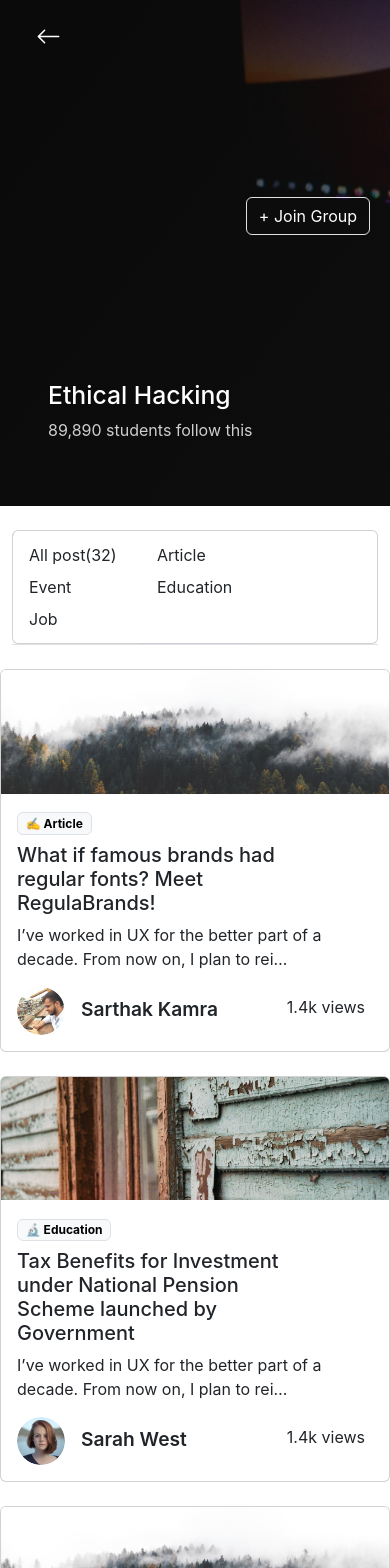
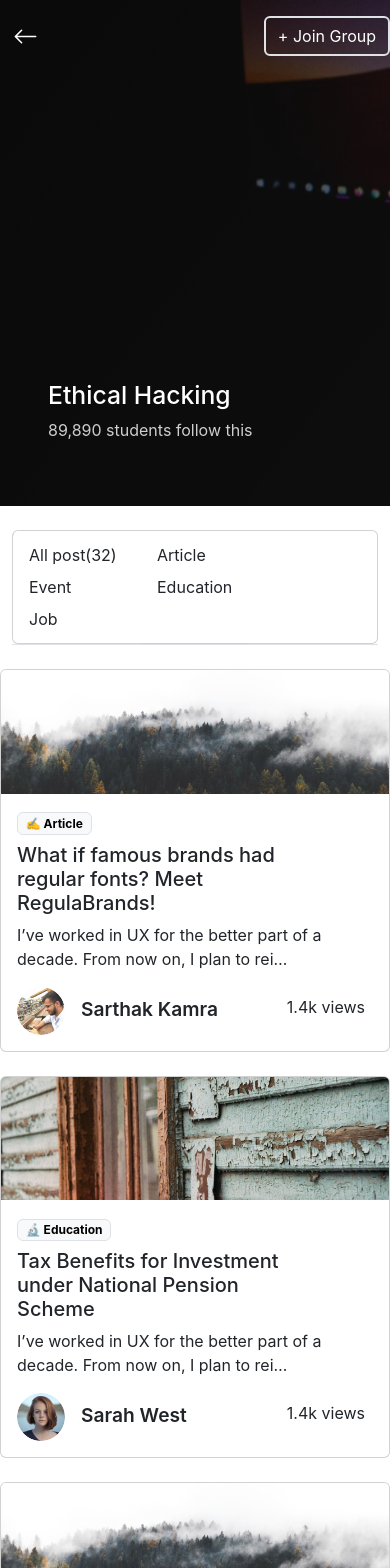
Before and after one commit to warriorBunny013/Communify, a React (Create React App) app: page / in a window 390 px wide. Shown: the top 1568 px of the page. Built offline with nearby package versions, Linux system fonts and the light colour scheme.

Commit message:
responsiveness

```diff
--- a/src/components/Auth/RegisterSmall.js
+++ b/src/components/Auth/RegisterSmall.js
@@ -23,15 +23,13 @@ const RegisterSmall = ({setOpens}) => {
             </div>
             <button className='btn btn-primary p-2 rounded-pill mt-4 w-50 text-white fw-bold'>Create account</button>
             <button className='btn btn-light border shadow-sm p-2 rounded mt-4 w-100  fw-bold'> <img alt="fb" src='fb.png'/> &nbsp; Sign up with Facebook</button>
-            <button className='btn mb-5 btn-light border shadow-sm p-2 rounded mt-4 w-100 fw-bold'><img alt="google" src='search.png'/> &nbsp; Sign up with Google</button>
+            <button className='btn mb-2 btn-light border shadow-sm p-2 rounded mt-4 w-100 fw-bold'><img alt="google" src='search.png'/> &nbsp; Sign up with Google</button>
 
           </div>
           <div className='col-md-6'>
             <div className='d-flex flex-column'>
-            <p className='mt-5 ms-5'>Already have an account?<span className='fw-bold text-primary'> Sign In</span></p>
-            <img src='formimage.png' alt="formimage"/>
+            <p className=' ms-5'>Already have an account?<span className='fw-bold text-primary'> Sign In</span></p>
             </div>
-
             <p className='mb-5' style={{fontSize:"0.8rem",color:"rgba(0, 0, 0, 0.5)",fontWeight:"500"}}>By signing up, you agree to our Terms & conditions, Privacy policy</p>
           </div>
         </div>
--- a/src/components/Card.js
+++ b/src/components/Card.js
@@ -1,11 +1,11 @@
 import React from 'react';
 
 const Card = ({image,type,category,heading,paragraph,profile,name,date,place,views}) => {
-    return (<div className=''>
+    return (<div className='w-100'>
          <div className="mt-4 card mb-3 w-100" >
-  <img src={image} className="card-img-top" alt="..."/>
+  <img src={image} className="w-100 card-img-top" alt="..."/>
   <div className="card-body">
-  <span class="badge text-black border bg-light">{category}</span>
+  <span className="badge text-black border bg-light">{category}</span>
     <h5 className="card-title mt-2 w-75">{heading}</h5>
     {(type!=="content")?<div className="">
         <div className='d-flex gap-4'>
--- a/src/components/FilterNav.js
+++ b/src/components/FilterNav.js
@@ -3,7 +3,7 @@ import Modal from './Modal';
 import data from '../data';
 const FilterNav = ({filterItem,setItem}) => {
     const [isOpen,setIsOpen]=useState(false);
-
+    // const [isOpens,setIsOpens]=useState(false);
 
     return (
         <>
@@ -30,9 +30,8 @@ const FilterNav = ({filterItem,setItem}) => {
 
         <div className='flex-wrap d-xl-none d-lg-none d-md-none d-flex container justify-content-center w-100 flex-column'>
        <h3 className='mb-5 fw-bold mt-4'>Posts(368)</h3>
-
         <div className='flex-wrap dropdown d-flex align-items-end justify-content-around border-bottom'>
-        <button class="btn btn-light dropdown-toggle" type="button" id="dropdownMenu2" data-toggle="dropdown" aria-haspopup="true" aria-expanded="false">
+        <button className="btn btn-light dropdown-toggle" type="button" id="dropdownMenu2" data-toggle="dropdown" aria-haspopup="true" aria-expanded="false">
     Dropdown
   </button>
             <div aria-labelledby="dropdownMenu2" className='flex-wrap dropdown-menu d-flex align-items-end' style={{listStyle:"none", boxSizing:"border-box"}}>
--- a/src/components/Home.js
+++ b/src/components/Home.js
@@ -18,7 +18,7 @@ const Home = () => {
                 {/* <img className='w-100'  alt="computer" src="computer.png"/> */}
 
                 <div style={{position:"relative"}} className='container ps-5 pb-5 align-self-end'>
-                <button className='d-xl-none d-lg-none d-md-none d-flex text-center mt-3 mb-2 btn text-nowrap border boder-3'  style={{position:"absolute",top:-200,right:20,zIndex:34505,background:"transparent",color:"white"}} >+ Join Group</button>
+                {/* <button className='d-xl-none d-lg-none d-md-none d-flex text-center mt-3 mb-2 btn text-nowrap border border-2'  style={{position:"absolute",top:-240,right:20,zIndex:34505,background:"transparent",color:"white"}} >+ Join Group</button> */}
                 <h1 className='fs-2 text-white font-bold '>{ImageSlide[currentState].title}</h1>
                 <p className='' style={{color:"rgba(255, 255, 255, 0.8)"}}>{ImageSlide[currentState].follow}</p>
                 </div>
--- a/src/components/Modal.js
+++ b/src/components/Modal.js
@@ -1,24 +1,63 @@
-import React from 'react';
+import React, { useState,useEffect } from 'react';
+// import data from '../data.js'
+
+
+const getLocalItems=()=>{
+  let elements=localStorage.getItem('elements');
+  console.log(elements)
+
+  if(elements){
+    return JSON.parse(localStorage.getItem('elements'));
+  }else{
+    return [];
+  }
+}
 
 const Modal = ({setIsOpen}) => {
-    return (
+  const [heading,setHeading]=useState('');
+  const [cat,setCat]=useState('');
+  const [text,setText]=useState('');
+  const [elements,setElements]=useState(getLocalItems());
+  const ele=[{
+    category:`${cat}`,
+    heading:`${heading}`,
+    paragraph:`${text}`,
+}
+]
+const handleClick=()=>{
+  // const updateElements=[...heading,...cat,...text,newElement];
+  // let updateElements=`[{category:${cat},heading:${heading},paragraph:${text}}]`
+
+  setElements(ele);
+
+}
+useEffect(()=>{
+  localStorage.setItem('elements',JSON.stringify(elements))
+ },[elements])
+
+//  const renderedElements=elements.map((element)=>{
+//          return<div>
+//               <Card image={`https://picsum.photos/seed/${~~(Math.random()*999)}/1300/400`} type="content" category={element.category} heading={element.heading} paragraph={element.paragraph} profile="profile4.png" name="uditi das" views="2.4k"/>
+//            </div>
+//   });
+    return (<>
         <div style={{backgroundColor:"rgba(222, 226, 230, 1)",maxWidth:"50rem"}} className='m-4 border border-dark  px-4 py-3 rounded  d-flex flex-column'>
             <div className="form-group">
             <div className="form-group">
                 {/* <label for="exampleFormControlSelect1">select Category</label> */}
-                <select className=" mb-3 border-dark  form-control" id="exampleFormControlSelect1">
+                <select value={cat} onChange={(e)=>setCat(e.target.value)} className=" mb-3 border-dark  form-control" id="exampleFormControlSelect1">
                 <option>✍️ Article</option>
                 <option>🔬 Education</option>
                 </select>
         </div>
 
             <div className="input-group mb-3 ">
-              <input type="text" className="border border-dark  form-control" placeholder='Heading...'/>
+              <input name='heading' value={heading} onChange={(e)=>setHeading(e.target.value)} type="text" className="border border-dark  form-control" placeholder='Heading...'/>
             </div>
-            <textarea style={{height:"10rem"}} className="border border-dark  form-control" placeholder='write down your thoughts..'></textarea>
+            <textarea name='text' value={text} onChange={(e)=>setText(e.target.value)} style={{height:"10rem"}} className="border border-dark  form-control" placeholder='write down your thoughts..'></textarea>
           </div>
           <div className='d-flex gap-3'>
-          <button className='btn border fw-bold text-white bg-success mt-3'>
+          <button onClick={handleClick} className='btn border fw-bold text-white bg-success mt-3'>
                 submit
         </button>
         <button className='btn border fw-bold text-white bg-primary mt-3' onClick={() => setIsOpen(false)}>
@@ -27,6 +66,18 @@ const Modal = ({setIsOpen}) => {
           </div>
 
         </div>
+
+        {/* <div className='d-flex flex-column align-items-end justify-content-center border-bottom'>
+
+        <div className='row no-gutters'>
+          <div className='col-12 col-sm-12 col-md-8'>
+          {renderedElements}
+          </div>
+          <div className='col-4 col-md-4' >
+            </div>
+        </div>
+       </div> */}
+        </>
     );
 }
 
--- a/src/components/Navbar.js
+++ b/src/components/Navbar.js
@@ -17,15 +17,18 @@ const Navbar = () => {
        </nav>
        {open && <Register setOpen={setOpen} />}
     </div>
-    <div style={{position:"relative"}}>
-        <nav className="flex-wrap d-xl-none d-lg-none d-md-none d-flex border-0 rounded-circle w-25 border d-flex justify-content-around" style={{position:"absolute",top:'0',width:"100%",zIndex:"100"}}>
-           <div style={{position:"absolute"}}>
+    <div className='bg-danger' style={{position:"relative"}}>
+        <nav className="flex-wrap d-xl-none d-lg-none d-md-none d-flex border-0 w-100 d-flex justify-content-between" style={{position:"absolute",top:'0',width:"100%",zIndex:"100"}}>
+
             <button type="button"  onClick={() => setOpens(true)} className="mt-3 mb-2 btn" style={{background:"transparent",color:"white"}} >
-            <svg xmlns="http://www.w3.org/2000/svg" width="25" height="25" fill="currentColor" class="bi bi-arrow-left" viewBox="0 0 16 16">
-  <path fill-rule="evenodd" d="M15 8a.5.5 0 0 0-.5-.5H2.707l3.147-3.146a.5.5 0 1 0-.708-.708l-4 4a.5.5 0 0 0 0 .708l4 4a.5.5 0 0 0 .708-.708L2.707 8.5H14.5A.5.5 0 0 0 15 8z"/>
+            <svg xmlns="http://www.w3.org/2000/svg" width="25" height="25" fill="currentColor" className="bi bi-arrow-left" viewBox="0 0 16 16">
+  <path fillRule="evenodd" d="M15 8a.5.5 0 0 0-.5-.5H2.707l3.147-3.146a.5.5 0 1 0-.708-.708l-4 4a.5.5 0 0 0 0 .708l4 4a.5.5 0 0 0 .708-.708L2.707 8.5H14.5A.5.5 0 0 0 15 8z"/>
 </svg>
 </button>
-             </div>
+<button className='d-xl-none d-lg-none d-md-none d-flex text-center mt-3 mb-2 btn text-nowrap border border-2'  style={{background:"transparent",color:"white"}} >+ Join Group</button>
+
+
+
        </nav>
        {opens && <RegisterSmall setOpens={setOpens} />}
     </div>
--- a/src/data.js
+++ b/src/data.js
@@ -16,7 +16,7 @@ const data=[
         image:'blog2.png',
         type:"content",
         category:"🔬 Education",
-        heading:"Tax Benefits for Investment under National Pension Scheme launched by Government",
+        heading:"Tax Benefits for Investment under National Pension Scheme",
         paragraph:"I’ve worked in UX for the better part of a decade. From now on, I plan to rei…",
         profile:"profile4.png",
         name:"Sarah West",
```
Also changed, not shown: src/App.js (+10 -1 lines).
